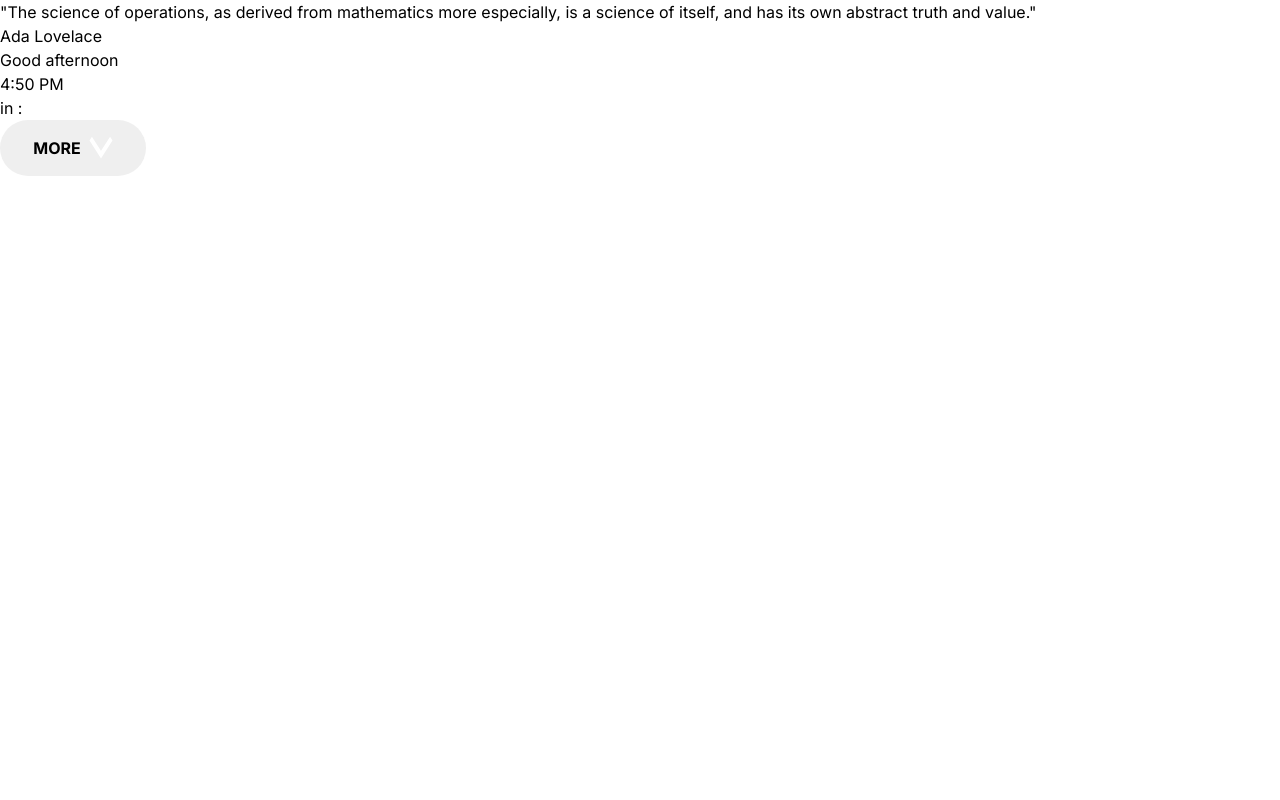
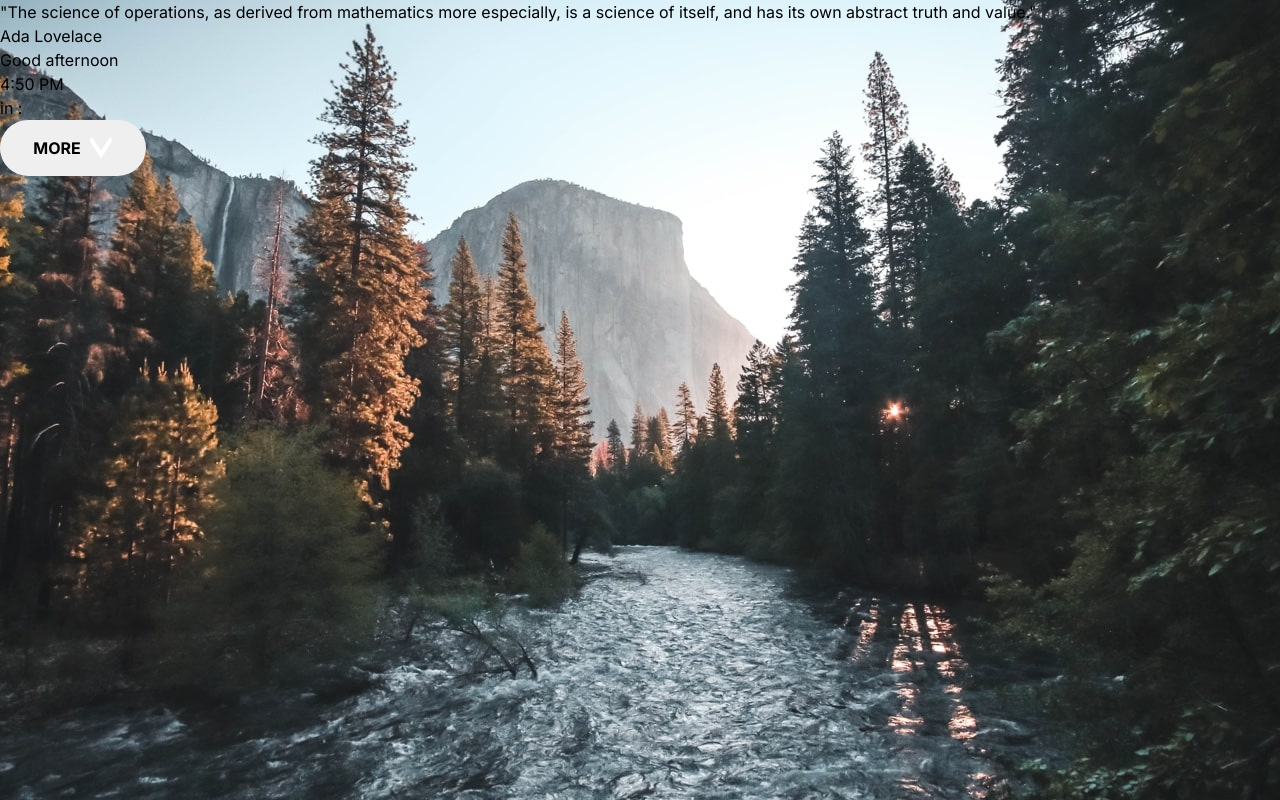
Before and after one commit to mayor-creator/clock_app, a React (Vite) app: page / in a window 1280 px wide. Built offline with nearby package versions, Linux system fonts and the light colour scheme; no server answers.

Commit message:
Refactor App component to dynamically set background image based on device type and time of day

```diff
--- a/src/App.tsx
+++ b/src/App.tsx
@@ -1,10 +1,68 @@
+import { useState, useEffect } from "react";
+
 import { MainPage } from "./components/page/page";
+import desktopLight from "../src/assets/images/desktop/bg-image-daytime.jpg";
+import desktopDark from "../src/assets/images/desktop/bg-image-nighttime.jpg";
+import tabletLight from "../src/assets/images/tablet/bg-image-daytime.jpg";
+import tabletDark from "../src/assets/images/tablet/bg-image-nighttime.jpg";
+import mobileLight from "../src/assets/images/mobile/bg-image-daytime.jpg";
+import mobileDark from "../src/assets/images/mobile/bg-image-nighttime.jpg";
 import "./App.css";
 
+const backgroundImage: Record<string, string> = {
+  "desktop-light": desktopLight,
+  "desktop-dark": desktopDark,
+  "tablet-light": tabletLight,
+  "tablet-dark": tabletDark,
+  "mobile-light": mobileLight,
+  "mobile-dark": mobileDark,
+};
+
+const getTimeOfDay = (): "light" | "dark" => {
+  const hour = new Date().getHours();
+  return hour >= 6 && hour < 18 ? "light" : "dark";
+};
+
+const getDeviceType = (): "mobile" | "tablet" | "desktop" => {
+  const width = window.innerWidth;
+  if (width <= 768) return "mobile";
+  if (width <= 1024) return "tablet";
+  return "desktop";
+};
+
 function App() {
+  const [bgImage, setBgImage] = useState<string>("");
+
+  useEffect(() => {
+    const theme = getTimeOfDay();
+    const device = getDeviceType();
+    const key = `${device}-${theme}`;
+    setBgImage(backgroundImage[key]);
+  }, []);
+
   return (
     <>
-      <MainPage></MainPage>
+      <div
+        style={{
+          backgroundImage: `url(${bgImage})`,
+          backgroundSize: "cover",
+          backgroundRepeat: "no-repeat",
+          backgroundPosition: "center",
+          position: "relative",
+          overflow: "hidden",
+        }}
+      >
+        <div
+          style={{
+            position: "relative",
+            minHeight: "100vh",
+            width: "100%",
+            zIndex: "1",
+          }}
+        >
+          <MainPage></MainPage>
+        </div>
+      </div>
     </>
   );
 }
```
